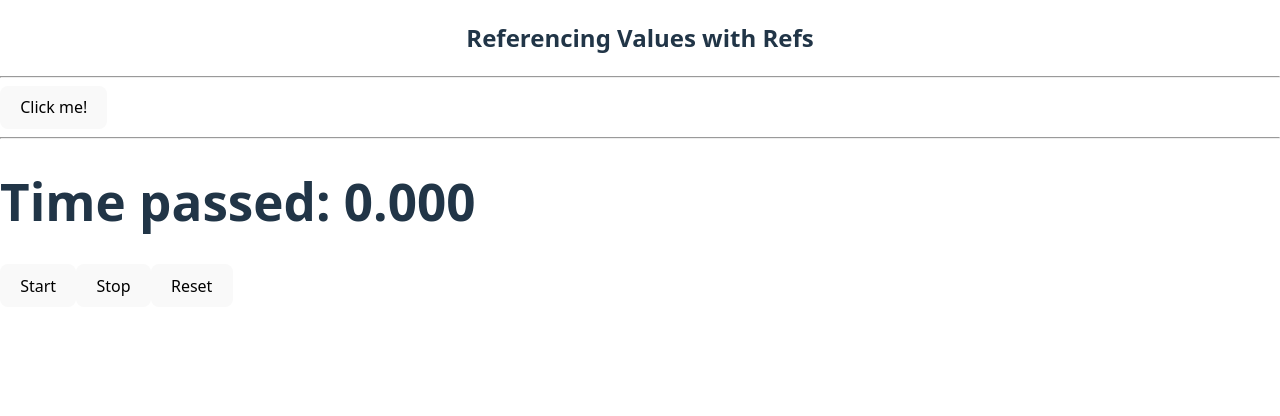
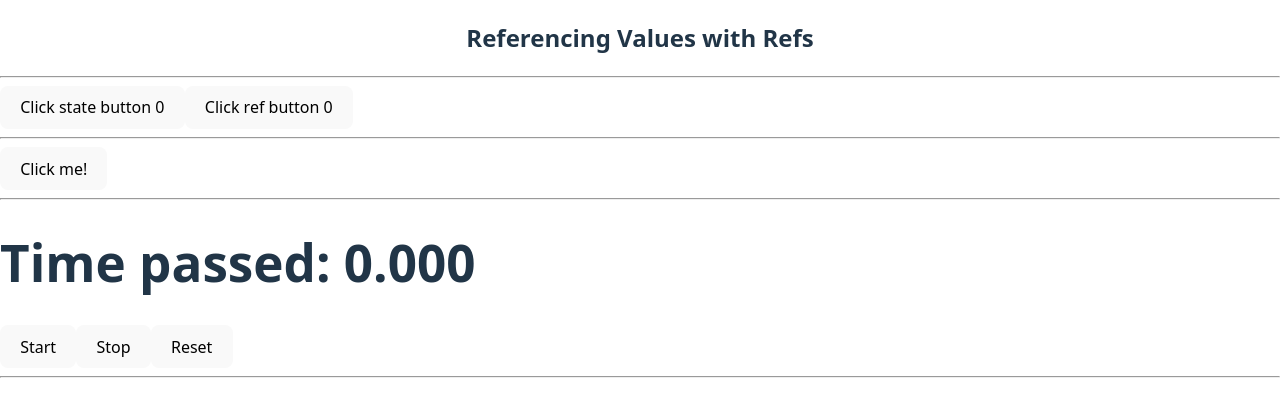
Before and after one commit to salam46khan/referencing_with_ref, a React (Vite) app: page / in a window 1280 px wide. Shown: the top 416 px of the page. Built offline with nearby package versions, Linux system fonts and the light colour scheme.

Commit message:
feat: explore is ref render or not

```diff
--- a/src/App.jsx
+++ b/src/App.jsx
@@ -1,4 +1,5 @@
 import FastRef from "./components/FastRef";
+import IsRefRendering from "./components/IsRefRendering";
 import StopWatch from "./components/StopWatch";
 
 const App = () => {
@@ -6,9 +7,12 @@ const App = () => {
     <div>
       <h2 style={{textAlign: "center"}}>Referencing Values with Refs</h2>
       <hr />
+      <IsRefRendering />
+      <hr />
       <FastRef />
       <hr />
       <StopWatch />
+      <hr />
     </div>
   );
 };
--- /dev/null
+++ b/src/components/IsRefRendering.jsx
@@ -0,0 +1,27 @@
+import React, { useRef, useState } from 'react';
+
+const IsRefRendering = () => {
+    const [count, setCount] = useState(0)
+    const countRef = useRef(0)
+    console.log(count, countRef.current);
+
+    const handleCount = () => {
+
+        setCount(count+1)
+        console.log(count);
+    }
+
+    const handleCountRef = () => {
+        countRef.current = countRef.current + 1
+
+    }
+
+    return (
+        <div>
+            <button onClick={handleCount}>Click state button {count}</button>
+            <button onClick={handleCountRef}>Click ref button {countRef.current}</button>
+        </div>
+    );
+};
+
+export default IsRefRendering;
```
